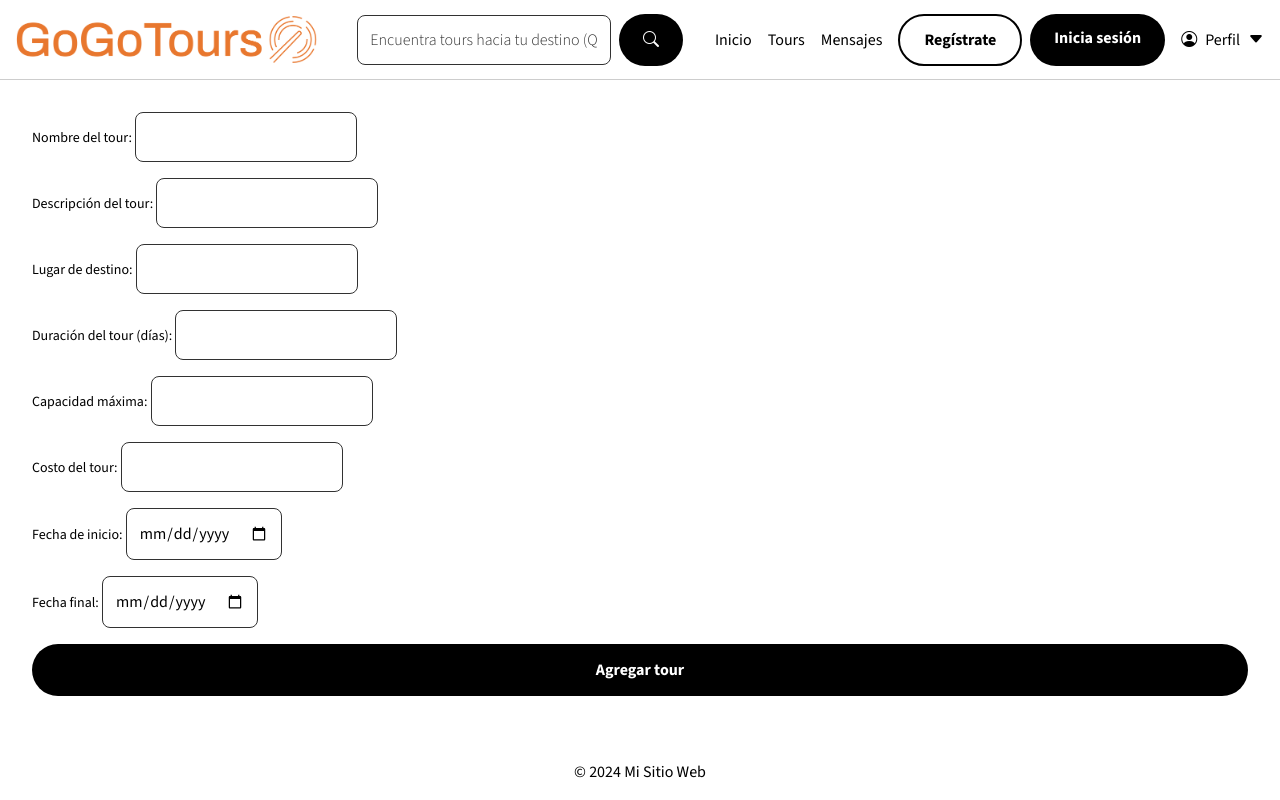
After one commit to Grupo01-AppsWebAvanzadas-GR2SW/GoGoTours, a Flask app: template src/web/templates/packagesManager/add_package.html in a window 1280 px wide. The commit adds this page. Run offline with Flask 3, Linux system fonts and the light colour scheme; the template is opened without the code that fills it, so the values that code supplies are empty.

Commit message:
feat(app): Added logic to add packages

```diff
--- a/src/application/tourist_packages/repositories/tourist_packages_repository_async.py
+++ b/src/application/tourist_packages/repositories/tourist_packages_repository_async.py
@@ -19,4 +19,5 @@ class TouristPackagesRepositoryAsync(GenericRepositoryAsync[TouristPackage, str]
     @abstractmethod
     async def get_by_name_async(self, name: str) -> TouristPackage:
         pass
-# TODO: Implementar envio de datos
+
+    # TODO: Implementar envio de datos
--- a/src/application/tourist_packages/services/tourist_packages_service_async.py
+++ b/src/application/tourist_packages/services/tourist_packages_service_async.py
@@ -11,3 +11,7 @@ class TouristPackagesServiceAsync(ABC):
     @abstractmethod
     async def get_tourist_package_by_name(self, name: str) -> TouristPackagesResponseDto:
         pass
+
+    @abstractmethod
+    async def add_package(self, tourist_package: TouristPackagesResponseDto):
+        pass
--- a/src/extensions/views_extension.py
+++ b/src/extensions/views_extension.py
@@ -1,9 +1,11 @@
 from src.web.views.chat_view import ChatView
 from src.web.views.home_view import HomeView
 from src.web.views.package_detail_view import PackageDetailView
+from src.web.views.package_manager import PackageAddView
 
 
 def register_views(app):
     app.add_url_rule('/chat', view_func=ChatView.as_view('chat'))
     app.add_url_rule('/home', view_func=HomeView.as_view('home'))
     app.add_url_rule('/package_detail/<string:name>', view_func=PackageDetailView.as_view('package_detail'))
+    app.add_url_rule('/addPackage', view_func=PackageAddView.as_view('add_package'))
--- a/src/web/templates/home/home.html
+++ b/src/web/templates/home/home.html
@@ -24,6 +24,12 @@
         </a>
 
     {% endfor %}
+
+    <!-- If user is ADMIN  -->
+     <div class="d-flex align-items-end ">
+             <a href="addPackage" class=" button  button--primary">Añadir tour +</a>
+     </div>
+
 {% endblock %}
 
 {% block page %}
--- /dev/null
+++ b/src/web/templates/packagesManager/add_package.html
@@ -0,0 +1,53 @@
+{% extends "base.html" %}
+
+{% block title %}
+    Add Package
+{% endblock %}
+
+{% block header %}
+    Package Manager GoGoTours
+{% endblock %}
+
+{% block content %}
+    <div class="row d-flex justify-content-center">
+        <form id="add-package-form" method="post" class="form row d-flex align-items-center">
+            <div class="row">
+                <label class="col-4 form__label" for="name">Nombre del tour:</label>
+                <input class="col-8 form__input" type="text" id="name" name="packageName" required/>
+            </div>
+            <div>
+                <label class="form__label" for="description">Descripción del tour:</label>
+                <input class="form__input" type="text" id="description" name="packageDescription" required/>
+            </div>
+            <div>
+                <label class="form__label" for="destination_place">Lugar de destino:</label>
+                <input class="form__input" type="text" id="destination_place" name="packageDestinationPlace" required/>
+            </div>
+            <div>
+                <label class="form__label" for="duration">Duración del tour (días):</label>
+                <input class="form__input" type="number" id="duration" name="packageDuration" required/>
+            </div>
+            <div>
+                <label class="form__label" for="max_capacity">Capacidad máxima:</label>
+                <input class="form__input" type="number" step="1" id="max_capacity" name="packageMaxCapacity" required/>
+            </div>
+            <div>
+                <label class="form__label" for="cost">Costo del tour:</label>
+                <input class="form__input" step="0.01" type="number" id="cost" name="packageCost" required/>
+            </div>
+            <div>
+                <label class="form__label" for="start_date">Fecha de inicio:</label>
+                <input class="form__input" type="date" id="start_date" name="packageStateDate" required/>
+            </div>
+            <div>
+                <label class="form__label" for="end_date">Fecha final:</label>
+                <input class="form__input" type="date" id="end_date" name="packageEndDate" required/>
+            </div>
+            <button class="button button--primary" type="submit" id="send-button">Agregar tour</button>
+        </form>
+    </div>
+{% endblock %}
+
+{% block page %}
+    add packages
+{% endblock %}
```
Also changed, not shown: src/application/tourist_packages/dtos/tourist_packages_request_dto.py (added, +14 -0 lines), src/infrastructure/services/tourist_packages/default_tourist_packages_service_async.py (+16 -1 lines), src/web/views/package_manager.py (added, +40 -0 lines).
